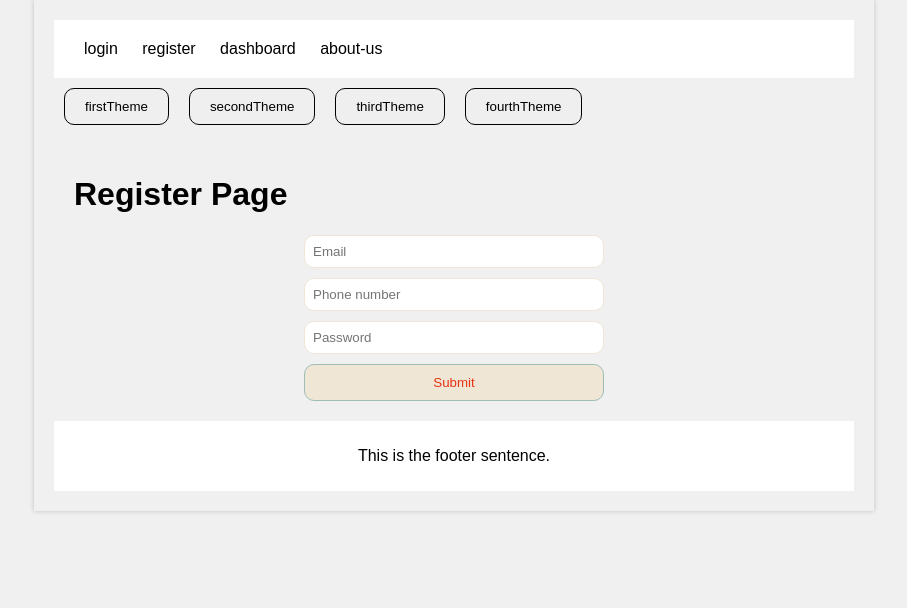
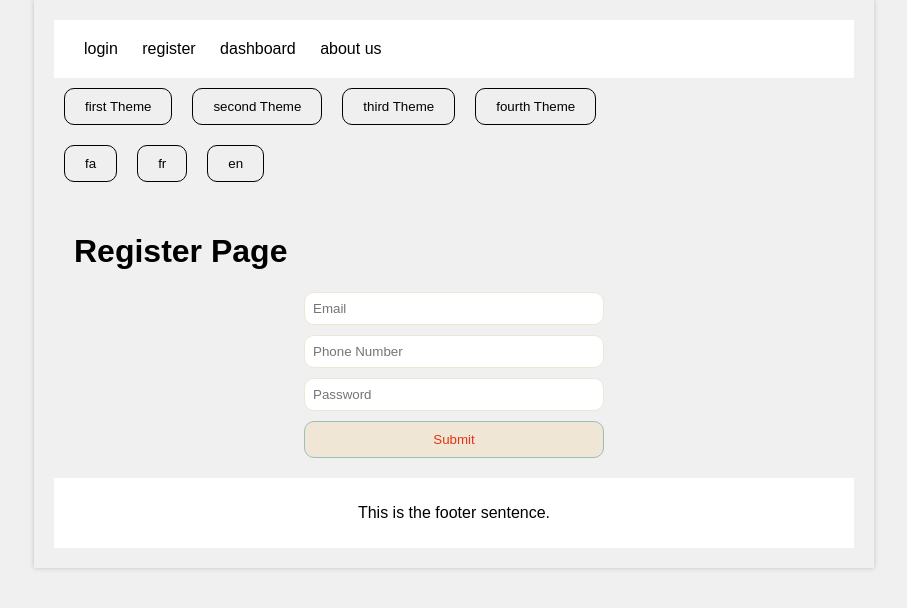
Before and after one commit to devlifeX/frontend-test, a React (Create React App) app: page /register in a window 1280 px wide. Shown: the top 608 px of the page, without its empty margins (186-1093 px from the left). Built offline with nearby package versions, Linux system fonts and the light colour scheme.

Commit message:
add i18n library and use it

```diff
--- a/package.json
+++ b/package.json
@@ -10,8 +10,10 @@
     "@testing-library/user-event": "^13.2.1",
     "@types/jest": "^27.0.1",
     "@types/node": "^16.7.13",
+    "i18next": "^23.5.1",
     "react": "^18.2.0",
     "react-dom": "^18.2.0",
+    "react-i18next": "^13.2.2",
     "react-jss": "^10.10.0",
     "react-router-dom": "^6.16.0",
     "react-scripts": "5.0.1",
--- a/src/components/form/form.tsx
+++ b/src/components/form/form.tsx
@@ -1,7 +1,5 @@
-import React, { useState } from "react";
+import React from "react";
 import { css } from "@emotion/css";
-import Input from "../input/input";
-import Button from "../button/button";
 
 const formStyles = css`
   display: flex;
--- a/src/components/layout/layout.tsx
+++ b/src/components/layout/layout.tsx
@@ -5,6 +5,7 @@ import { useAuth } from "../../context/authContext";
 import routes from "../../pages/routes";
 import { useTheme } from "../../context/theme/themeContext";
 import Button from "../button/button";
+import { useTranslation } from "react-i18next";
 
 const headerMenuStyles = css`
   background-color: white;
@@ -51,12 +52,13 @@ const themeButtonsWrapperStyles = css`
 const HeaderMenu: React.FC = () => {
   const { user } = useAuth();
   const { onChangeTheme } = useTheme();
+  const { i18n, t } = useTranslation();
 
   const menuItems = [
-    { text: "login", to: routes.LOGIN },
-    { text: "register", to: routes.REGISTER },
-    { text: "dashboard", to: routes.DASHBOARD },
-    { text: "about-us", to: routes.ABOUTUS },
+    { text: t("login"), to: routes.LOGIN },
+    { text: t("register"), to: routes.REGISTER },
+    { text: t("dashboard"), to: routes.DASHBOARD },
+    { text: t("about us"), to: routes.ABOUTUS },
   ];
 
   return (
@@ -69,36 +71,43 @@ const HeaderMenu: React.FC = () => {
         ))}
         {user?.email && (
           <NavLink className={linkStyles} to={"/logout"}>
-            logout
+            {t("logout")}
           </NavLink>
         )}
       </nav>
       <div className={themeButtonsWrapperStyles}>
         <Button
-          label="firstTheme"
+          label={t("firstTheme")}
           onClick={() => onChangeTheme("firstTheme")}
         />
         <Button
-          label="secondTheme"
+          label={t("secondTheme")}
           onClick={() => onChangeTheme("secondTheme")}
         />
         <Button
-          label="thirdTheme"
+          label={t("thirdTheme")}
           onClick={() => onChangeTheme("thirdTheme")}
         />
         <Button
-          label="fourthTheme"
+          label={t("fourthTheme")}
           onClick={() => onChangeTheme("fourthTheme")}
         />
+      </div>
+
+      <div className={themeButtonsWrapperStyles}>
+        <Button label="fa" onClick={() => i18n.changeLanguage("fa")} />
+        <Button label="fr" onClick={() => i18n.changeLanguage("fr")} />
+        <Button label="en" onClick={() => i18n.changeLanguage("en")} />
       </div>
     </Fragment>
   );
 };
 
 const Footer: React.FC = () => {
+  const { t } = useTranslation();
   return (
     <footer className={footerStyles}>
-      <p>This is the footer sentence.</p>
+      <p>{t("footer text")}.</p>
     </footer>
   );
 };
--- a/src/index.tsx
+++ b/src/index.tsx
@@ -5,6 +5,7 @@ import App from "./App";
 import reportWebVitals from "./reportWebVitals";
 import { AuthProvider } from "./context/authContext";
 import { ThemeProvider } from "./context/theme/themeContext";
+import "./translate/i18n";
 
 const root = createRoot(document.getElementById("root") as HTMLElement);
 root.render(
--- a/src/pages/about-us.tsx
+++ b/src/pages/about-us.tsx
@@ -1,16 +1,14 @@
 import React from "react";
 import Layout from "../components/layout/layout";
+import { useTranslation } from "react-i18next";
 
 const AboutUsPage: React.FC = () => {
+  const { t } = useTranslation();
   return (
     <Layout>
-      <h1>About Us</h1>
-      <p>
-        Lorem ipsum dolor sit amet, consectetur adipiscing elit. Nulla quis
-        lorem ut libero malesuada feugiat. Nulla facilisi. Sed euismod erat nec
-        vestibulum euismod. Morbi accumsan est vitae suscipit. Fusce tristique
-        dignissim lorem, a rutrum libero efficitur id.
-      </p>
+      <h1>{t("about us")}</h1>
+      <h2>{t("Welcome to React")}</h2>
+      <p>{t("about us text")}</p>
     </Layout>
   );
 };
--- a/src/pages/dashboard.tsx
+++ b/src/pages/dashboard.tsx
@@ -1,13 +1,18 @@
 import React from "react";
 import { useAuth } from "../context/authContext";
 import Layout from "../components/layout/layout";
+import { useTranslation } from "react-i18next";
 
 const DashboardPage: React.FC = () => {
   const { user } = useAuth();
+  const { t } = useTranslation();
+
   return (
     <Layout>
-      <h1>Hello world!</h1>
-      <p>you logged in as {user.email}</p>
+      <h1>{t("Hello world")}</h1>
+      <p>
+        {t("you logged in as")} {user.email}
+      </p>
     </Layout>
   );
 };
--- a/src/pages/login.tsx
+++ b/src/pages/login.tsx
@@ -7,6 +7,7 @@ import { useAuth } from "../context/authContext";
 import Layout from "../components/layout/layout";
 import routes from "./routes";
 import { useTheme } from "../context/theme/themeContext";
+import { useTranslation } from "react-i18next";
 
 interface FormData {
   phoneNumber: string;
@@ -15,6 +16,7 @@ interface FormData {
 
 const LoginPage: React.FC = () => {
   const navigate = useNavigate();
+  const { t } = useTranslation();
   const { login } = useAuth();
   const [formData, setFormData] = useState<FormData>({
     phoneNumber: "",
@@ -37,25 +39,27 @@ const LoginPage: React.FC = () => {
   const { theme } = useTheme();
   return (
     <Layout>
-      <h1>Login Page</h1>
+      <h1>{t("Login Page")}</h1>
       <Form handleSubmit={handleSubmit}>
         <Input
           type="text"
           value={formData.phoneNumber}
           name="phoneNumber"
-          placeholder="Phone Number"
+          placeholder={t("Phone Number")}
           onChange={handleChange}
           theme={theme}
         />
+
         <Input
           type="text"
           value={formData.email}
           name="email"
-          placeholder="Email"
+          placeholder={t("Email")}
           onChange={handleChange}
           theme={theme}
         />
-        <Button label="Submit" onClick={() => {}} theme={theme}></Button>
+
+        <Button label={t("Submit")} onClick={() => {}} theme={theme}></Button>
       </Form>
     </Layout>
   );
--- a/src/pages/logout.tsx
+++ b/src/pages/logout.tsx
@@ -11,7 +11,7 @@ const LogoutPage: React.FC = () => {
   useEffect(() => {
     logout();
     navigate(routes.LOGIN);
-  }, []);
+  }, [logout, navigate]);
 
   return (
     <Layout>
--- a/src/pages/register.tsx
+++ b/src/pages/register.tsx
@@ -7,6 +7,7 @@ import { useNavigate } from "react-router-dom";
 import Layout from "../components/layout/layout";
 import routes from "./routes";
 import { useTheme } from "../context/theme/themeContext";
+import { useTranslation } from "react-i18next";
 
 interface FormData {
   email: string;
@@ -16,6 +17,7 @@ interface FormData {
 
 const RegisterPage: React.FC = () => {
   const navigate = useNavigate();
+  const { t } = useTranslation();
   const { register } = useAuth();
   const { theme } = useTheme();
   const [formData, setFormData] = useState<FormData>({
@@ -39,13 +41,13 @@ const RegisterPage: React.FC = () => {
 
   return (
     <Layout>
-      <h1>Register Page</h1>
+      <h1>{t("Register Page")}</h1>
       <Form handleSubmit={handleSubmit}>
         <Input
           type="text"
           value={formData.email}
           name="email"
-          placeholder="Email"
+          placeholder={t("Email")}
           onChange={handleChange}
           theme={theme}
         />
@@ -53,7 +55,7 @@ const RegisterPage: React.FC = () => {
           type="text"
           value={formData.phoneNumber}
           name="phoneNumber"
-          placeholder="Phone number"
+          placeholder={t("Phone Number")}
           onChange={handleChange}
           theme={theme}
         />
@@ -61,12 +63,12 @@ const RegisterPage: React.FC = () => {
           type="text"
           value={formData.password}
           name="password"
-          placeholder="Password"
+          placeholder={t("Password")}
           onChange={handleChange}
           theme={theme}
         />
         <Button
-          label="Submit"
+          label={t("Submit")}
           onClick={() => register(formData)}
           theme={theme}
         />
--- /dev/null
+++ b/src/translate/i18n.ts
@@ -0,0 +1,14 @@
+import i18n from "i18next";
+import { initReactI18next } from "react-i18next";
+import resources from "./translate.json"
+
+i18n
+  .use(initReactI18next) // passes i18n down to react-i18next
+  .init({
+    resources,
+    lng: "en", // language to use, more information here: https://www.i18next.com/overview/configuration-options#languages-namespaces-resources
+    // you can use the i18n.changeLanguage function to change the language manually: https://www.i18next.com/overview/api#changelanguage
+    // if you're using a language detector, do not define the lng option
+  });
+
+  export default i18n;
--- /dev/null
+++ b/src/translate/translate.json
@@ -0,0 +1,74 @@
+{
+    "en": {
+        "translation": {
+            "Welcome to React": "Welcome to React and react-i18next",
+            "about us": "about us",
+            "about us text": "We are a forward-thinking tech company, innovating solutions for a digital world",
+            "Hello world": "Hello world",
+            "Login Page": "Login Page",
+            "Phone Number": "Phone Number",
+            "Email": "Email",
+            "Submit": "Submit",
+            "Password": "Password",
+            "Register Page": "Register Page",
+            "login": "login",
+            "register": "register",
+            "dashboard": "dashboard",
+            "logout": "logout",
+            "you logged in as": "you logged in as",
+            "firstTheme": "first Theme",
+            "secondTheme": "second Theme",
+            "thirdTheme": "third Theme",
+            "fourthTheme": "fourth Theme",
+            "footer text": "This is the footer sentence"
+        }
+    },
+    "fr": {
+        "translation": {
+            "Welcome to React": "Bienvenue à React et react-i18next",
+            "about us": "à propos de nous",
+            "about us text": "Nous sommes une entreprise technologique avant-gardiste, des solutions innovantes pour un monde numérique",
+            "Hello world": "Bonjour le monde",
+            "Login Page": "Page de connexion",
+            "Phone Number": "Numéro de téléphone",
+            "Email": "E-mail",
+            "Submit": "Soumettre",
+            "Password": "Mot de passe",
+            "Register Page": "Page d'inscription",
+            "login": "se connecter",
+            "register": "registre",
+            "dashboard": "tableau de bord",
+            "logout": "Se déconnecter",
+            "you logged in as": "vous êtes connecté en tant que",
+            "firstTheme": "premier thème",
+            "secondTheme": "deuxième thème",
+            "thirdTheme": "troisième thème",
+            "fourthTheme": "quatrième thème",
+            "footer text": "C'est la phrase du pied de page"
+        }
+    },
+    "fa": {
+        "translation": {
+            "Welcome to React": "به ری اکت خوش آمدید",
+            "about us": "درباره ما",
+            "about us text": "ما یک شرکت فناوری آینده‌نگر هستیم که راه‌حل‌هایی را برای دنیای دیجیتال نوآوری می‌کنیم",
+            "Hello world": "سلام دنیا",
+            "Login Page": "صفحه ورود",
+            "Phone Number": "شماره تلفن",
+            "Email": "ایمیل",
+            "Submit": "ارسال",
+            "Password": "رمز عبور",
+            "Register Page": "صفحه ثبت نام",
+            "login": "ورود",
+            "register": "ثبت نام",
+            "dashboard": "دشبورد",
+            "logout": "خروج",
+            "you logged in as": "شما با این نام کاربری وارد شدید",
+            "firstTheme": "تم اول",
+            "secondTheme": "تم دوم",
+            "thirdTheme": "تم سوم",
+            "fourthTheme": "تم چهارم",
+            "footer text": "این متن پاورقی است"
+        }
+    }
+}
```
Also changed, not shown: src/components/input/input.tsx (+11 -12 lines), 1 other file (tests, documents, lock files or other folders).
